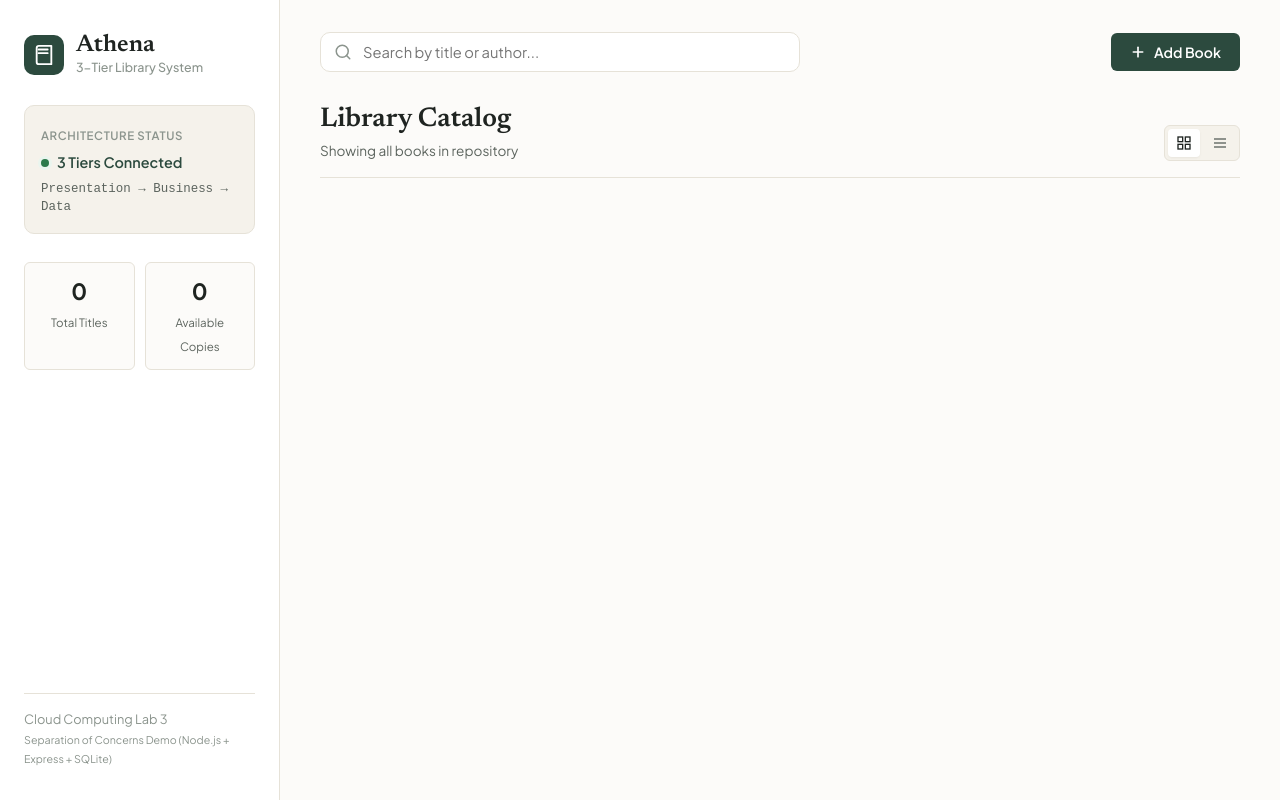
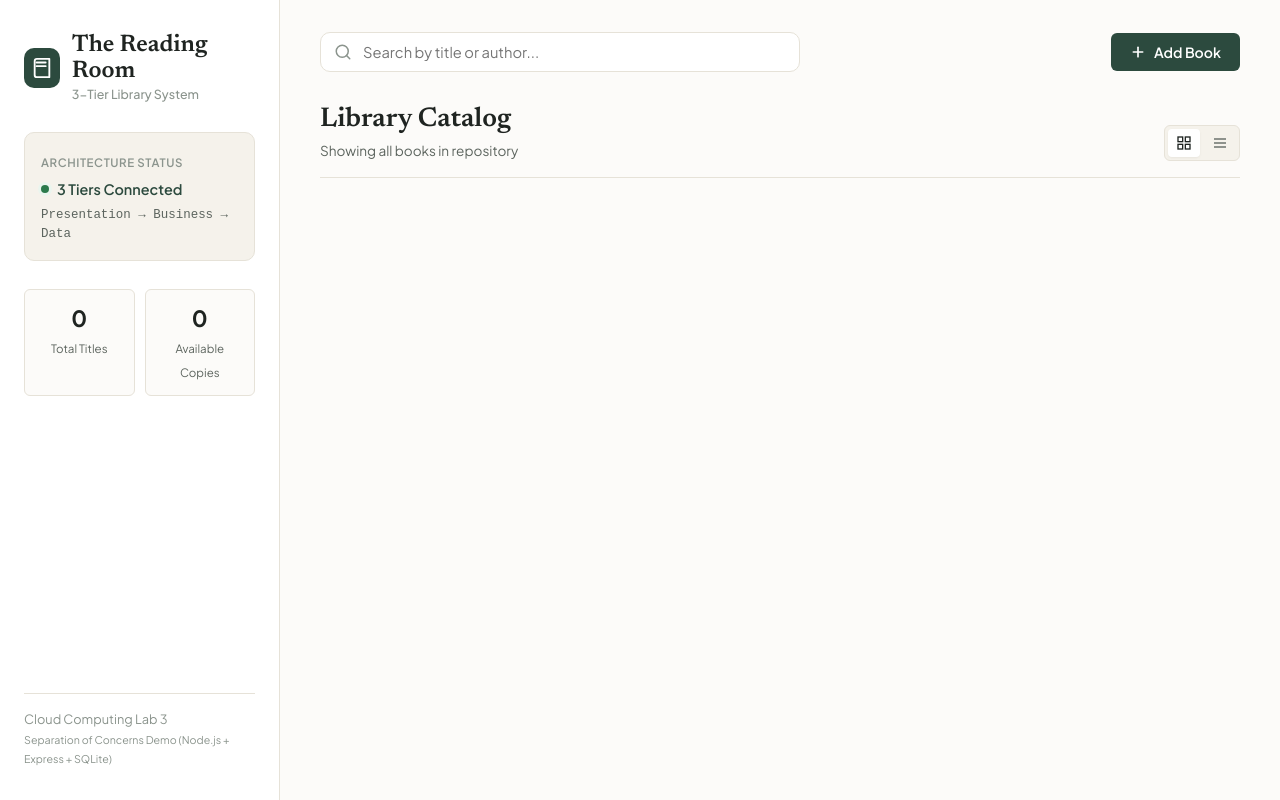
Before and after one commit to prince-chovatiya01/N-tier, a website: page presentation/public/index.html in a window 1280 px wide. Drawn offline with Linux system fonts and the light colour scheme; no server answers.

Commit message:
chore: rename application to The Reading Room

```diff
--- a/presentation/public/index.html
+++ b/presentation/public/index.html
@@ -3,7 +3,7 @@
 <head>
   <meta charset="UTF-8">
   <meta name="viewport" content="width=device-width, initial-scale=1.0">
-  <title>Athena - Library Management System</title>
+  <title>The Reading Room - Library Management System</title>
   <link rel="preconnect" href="https://fonts.googleapis.com">
   <link rel="preconnect" href="https://fonts.gstatic.com" crossorigin>
   <link href="https://fonts.googleapis.com/css2?family=Plus+Jakarta+Sans:wght@400;500;600;700&family=Newsreader:ital,opsz,wght@0,6..72,500;0,6..72,600;1,6..72,400&display=swap" rel="stylesheet">
@@ -22,7 +22,7 @@
           </svg>
         </div>
         <div>
-          <h1 class="brand-title">Athena</h1>
+          <h1 class="brand-title">The Reading Room</h1>
           <p class="brand-subtitle">3-Tier Library System</p>
         </div>
       </div>
--- a/presentation/public/js/app.js
+++ b/presentation/public/js/app.js
@@ -1,5 +1,5 @@
 /**
- * Athena Library Management UI Script
+ * The Reading Room - Library Management UI Script
  * Communicates strictly with Presentation Tier REST endpoints.
  */
 
--- a/server.js
+++ b/server.js
@@ -35,7 +35,7 @@ const bookService = app.locals.bookService;
 
 app.listen(PORT, () => {
   console.log("==================================================");
-  console.log(`  Athena Library Management System (3-Tier App)   `);
+  console.log(`  The Reading Room: Library Management (3-Tier)   `);
   console.log(`  Server running at: http://localhost:${PORT}     `);
   console.log("==================================================");
 });
```
Also changed, not shown: README.md.
